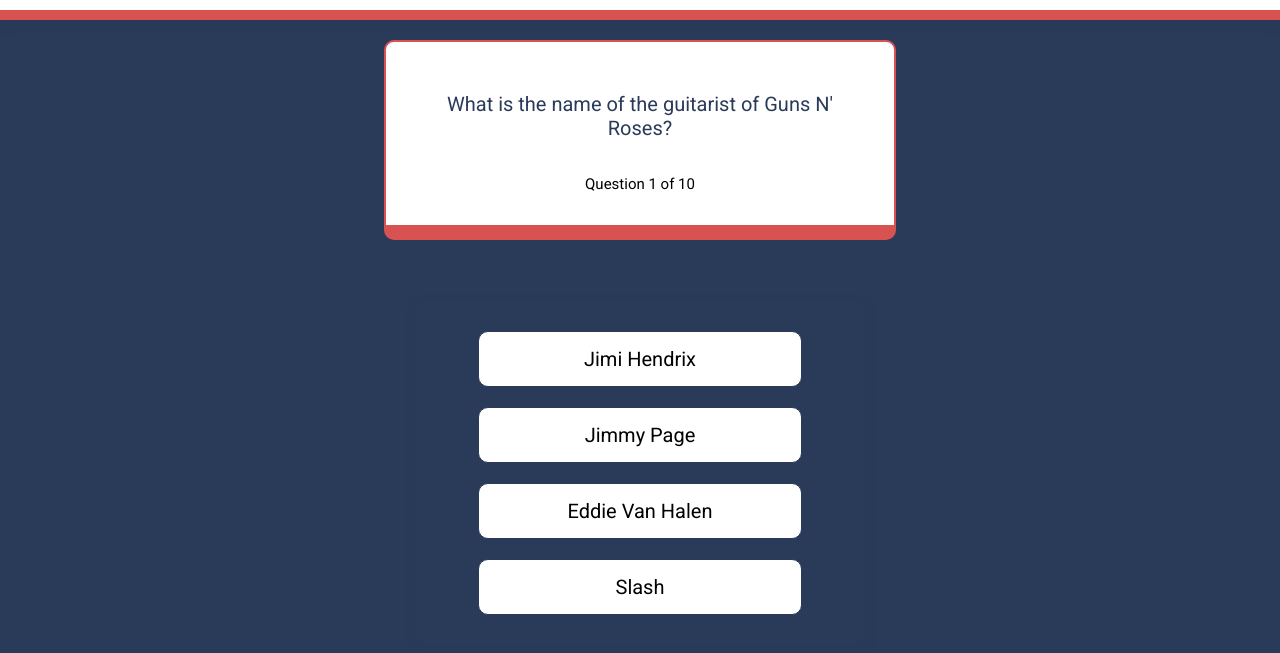
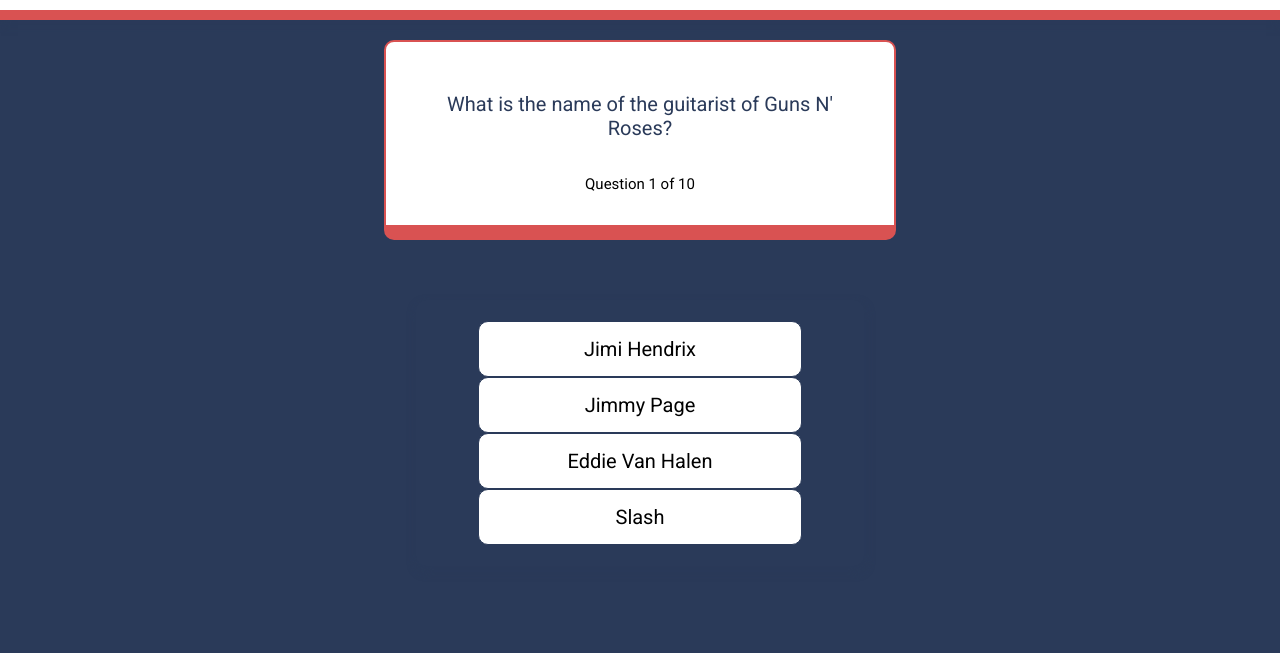
Before and after one commit to stephenparkhum/quiz-app, a plain HTML site: page index.html in a window 1280 px wide. Both pictures are taken after a click on the button "Start Quiz". Shown: the part 91-744 px from the top of the page. Drawn offline with nearby package versions, Linux system fonts and the light colour scheme.

```diff
--- a/main.css
+++ b/main.css
@@ -128,7 +128,7 @@ input[type="button"] {
   width: 80%;
   padding: 15px;
   cursor: pointer;
-  margin: 10px auto 10px auto ;
+  margin: 0 auto;
   border: 1px solid var(--primary);
   border-radius: 10px;
 }
```
